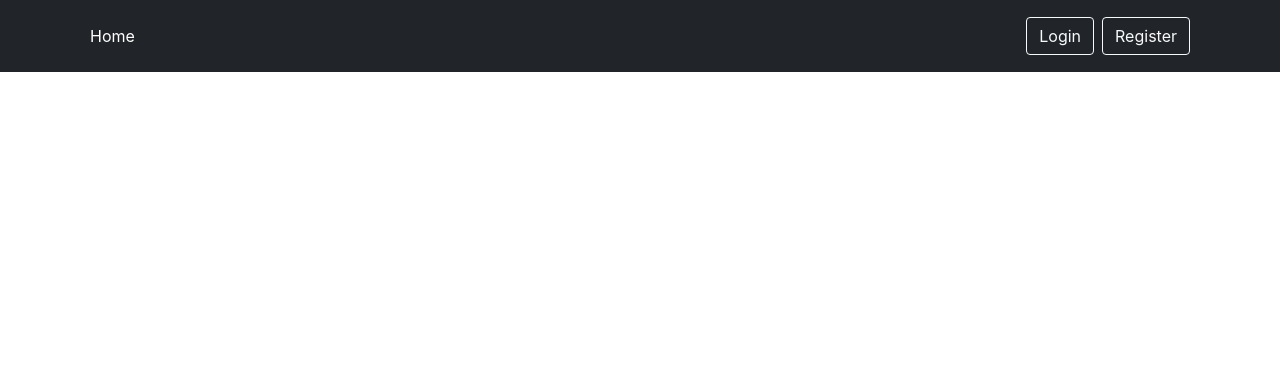
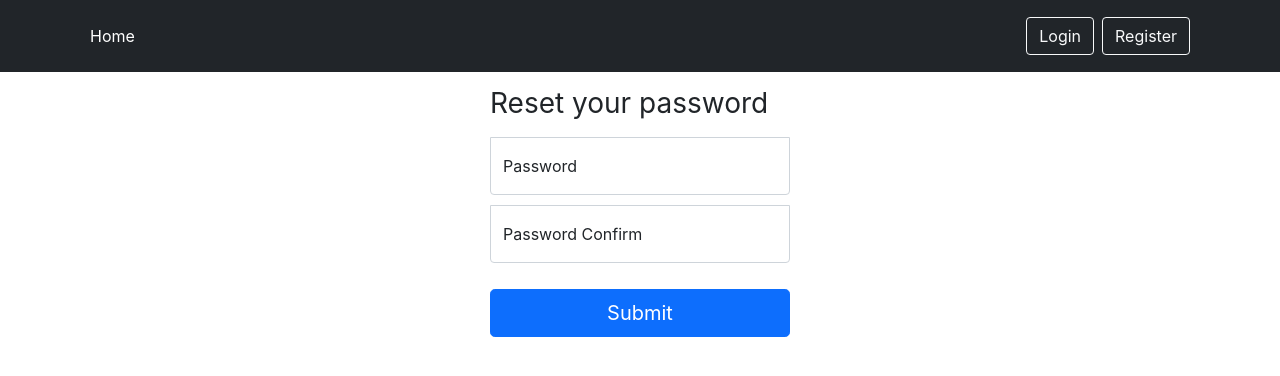
Before and after one commit to corey-hammond/react-auth, a React (Create React App) app: page /reset-password/1 in a window 1280 px wide. Before the commit this address had no page. Shown: the top 376 px of the page. Built offline with nearby package versions, Linux system fonts and the light colour scheme.

Commit message:
handling forgot/reset password

```diff
--- a/src/App.tsx
+++ b/src/App.tsx
@@ -4,6 +4,8 @@ import { Login } from "./components/Login";
 import { Register } from "./components/Register";
 import { Nav } from "./components/Nav";
 import { Home } from "./components/Home";
+import { ForgotPassword } from "./components/ForgotPassword";
+import { ResetPassword } from "./components/ResetPassword";
 
 function App() {
   return (
@@ -14,6 +16,8 @@ function App() {
         <Route path="/" element={<Home />} />
         <Route path="/login" element={<Login />} />
         <Route path="/register" element={<Register />} />
+        <Route path="/forgot-password" element={<ForgotPassword />} />
+        <Route path="/reset-password/:token" element={<ResetPassword />} />
       </Routes>
     </BrowserRouter>
   );
--- /dev/null
+++ b/src/components/ForgotPassword.tsx
@@ -0,0 +1,68 @@
+import axios from "axios";
+import { SyntheticEvent, useState } from "react";
+
+export const ForgotPassword = () => {
+  const [email, setEmail] = useState("");
+  const [notify, setNotify] = useState({
+    show: false,
+    error: false,
+    message: "",
+  });
+
+  const submit = async (e: SyntheticEvent) => {
+    e.preventDefault();
+
+    try {
+      await axios.post("forgot-password", { email });
+
+      setNotify({
+        show: true,
+        error: false,
+        message: "Please check your email",
+      });
+    } catch (e) {
+      setNotify({
+        show: true,
+        error: true,
+        message: "An error occurred",
+      });
+    }
+  };
+
+  let info;
+
+  if (notify.show) {
+    info = (
+      <div
+        className={notify.error ? "alert alert-danger" : "alert alert-success"}
+        role="alert"
+      >
+        {notify.message}
+      </div>
+    );
+  }
+
+  return (
+    <main className="form-signin">
+      {info}
+      <form onSubmit={submit}>
+        <h1 className="h3 mb-3 fw-normal">Please enter your email</h1>
+
+        <div className="form-floating">
+          <input
+            type="email"
+            className="form-control"
+            id="floatingInput"
+            placeholder="name@example.com"
+            onChange={(e) => setEmail(e.target.value)}
+          />
+          <label htmlFor="floatingInput">Email address</label>
+        </div>
+
+        <button className="w-100 btn btn-lg btn-primary mt-3" type="submit">
+          Submit
+        </button>
+      </form>
+    </main>
+  );
+};
--- a/src/components/Login.tsx
+++ b/src/components/Login.tsx
@@ -1,5 +1,6 @@
 import axios from "axios";
 import { SyntheticEvent, useState } from "react";
+import { Link } from "react-router-dom";
 import { Navigate } from "react-router-dom";
 
 export const Login = () => {
@@ -11,7 +12,7 @@ export const Login = () => {
     e.preventDefault();
 
     const { data } = await axios.post(
-      "http://localhost:8000/api/login",
+      "login",
       {
         email,
         password,
@@ -19,6 +20,7 @@ export const Login = () => {
       { withCredentials: true }
     );
 
+    // set headers with access token from response
     axios.defaults.headers.common["Authorization"] = `Bearer ${data.token}`;
 
     setRedirect(true);
@@ -54,8 +56,12 @@ export const Login = () => {
           <label htmlFor="floatingPassword">Password</label>
         </div>
 
+        <div className="mb-3">
+          <Link to="/forgot-password">Forgot password?</Link>
+        </div>
+
         <button className="w-100 btn btn-lg btn-primary" type="submit">
-          Submit
+          Sign in
         </button>
       </form>
     </main>
--- /dev/null
+++ b/src/components/ResetPassword.tsx
@@ -0,0 +1,57 @@
+import axios from "axios";
+import { useState, SyntheticEvent } from "react";
+import { Navigate, useParams } from "react-router-dom";
+
+export const ResetPassword = () => {
+  const [password, setPassword] = useState("");
+  const [passwordConfirm, setPasswordConfirm] = useState("");
+  const [redirect, setRedirect] = useState(false);
+  const { token } = useParams();
+
+  const submit = async (e: SyntheticEvent) => {
+    e.preventDefault();
+
+    await axios.post("reset-password", {
+      token,
+      password,
+      password_confirm: passwordConfirm,
+    });
+
+    setRedirect(true);
+  };
+
+  if (redirect) return <Navigate to="/login" />;
+
+  return (
+    <main className="form-signin">
+      <form onSubmit={submit}>
+        <h1 className="h3 mb-3 fw-normal">Reset your password</h1>
+
+        <div className="form-floating">
+          <input
+            type="password"
+            className="form-control"
+            id="floatingPassword"
+            placeholder="Password"
+            onChange={(e) => setPassword(e.target.value)}
+          />
+          <label htmlFor="floatingPassword">Password</label>
+        </div>
+        <div className="form-floating">
+          <input
+            type="password"
+            className="form-control"
+            id="floatingPassword"
+            placeholder="Password Confirm"
+            onChange={(e) => setPasswordConfirm(e.target.value)}
+          />
+          <label htmlFor="floatingPassword">Password Confirm</label>
+        </div>
+
+        <button className="w-100 btn btn-lg btn-primary mt-3" type="submit">
+          Submit
+        </button>
+      </form>
+    </main>
+  );
+};
```
